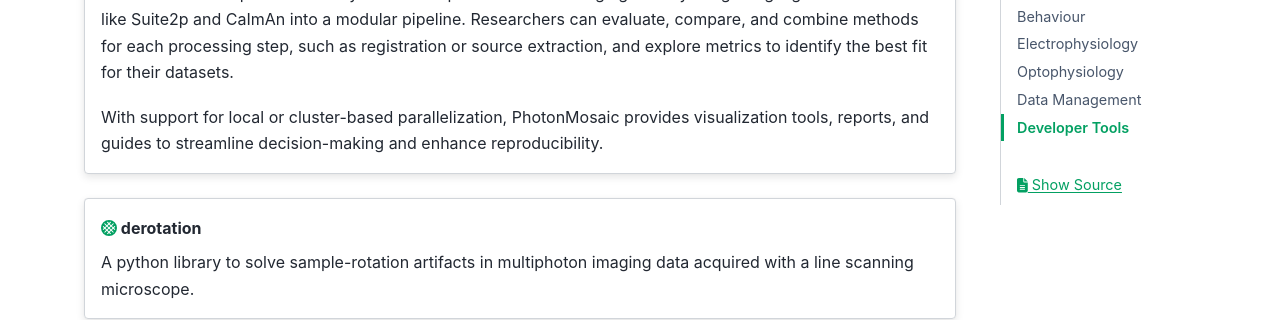
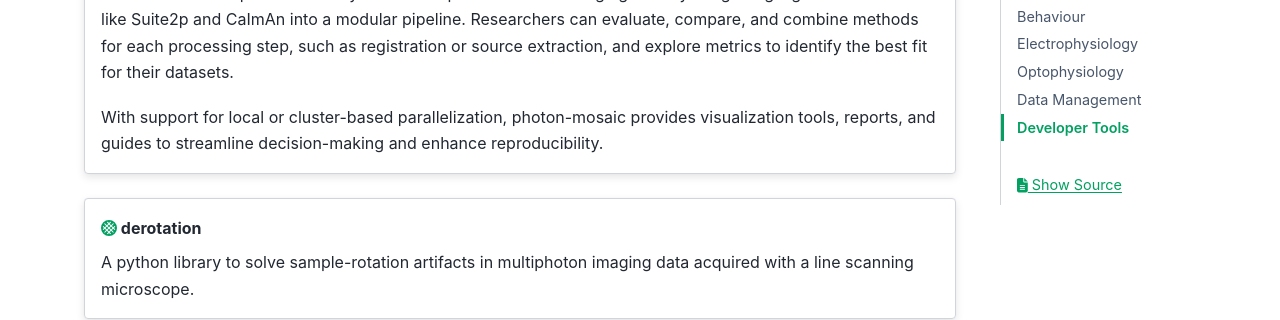
Before and after one commit to neuroinformatics-unit/neuroinformatics-unit.github.io, a Sphinx documentation site: the page built from docs/source/projects.md, in a window 1280 px wide and 900 px high, scrolled down 1304 px. Shown: the part 153-473 px from the top of the window. Built offline with Sphinx 7.4.7 and the PyData theme 0.15.4, drawn with Linux system fonts in a browser that asks for light colours.

Commit message:
Update docs/source/projects.md
Co-authored-by: Adam Tyson <code@adamltyson.com>

```diff
--- a/docs/source/projects.md
+++ b/docs/source/projects.md
@@ -59,7 +59,7 @@ test different pipeline configurations.
 :link: https://github.com/neuroinformatics-unit/photon-mosaic
 PhotonMosaic simplifies the analysis of multi-photon calcium imaging data by integrating algorithms from tools like Suite2p and CaImAn into a modular pipeline. Researchers can evaluate, compare, and combine methods for each processing step, such as registration or source extraction, and explore metrics to identify the best fit for their datasets.
 
-With support for local or cluster-based parallelization, PhotonMosaic provides visualization tools, reports, and guides to streamline decision-making and enhance reproducibility.
+With support for local or cluster-based parallelization, photon-mosaic provides visualization tools, reports, and guides to streamline decision-making and enhance reproducibility.
 :::
 ::::
 
```
